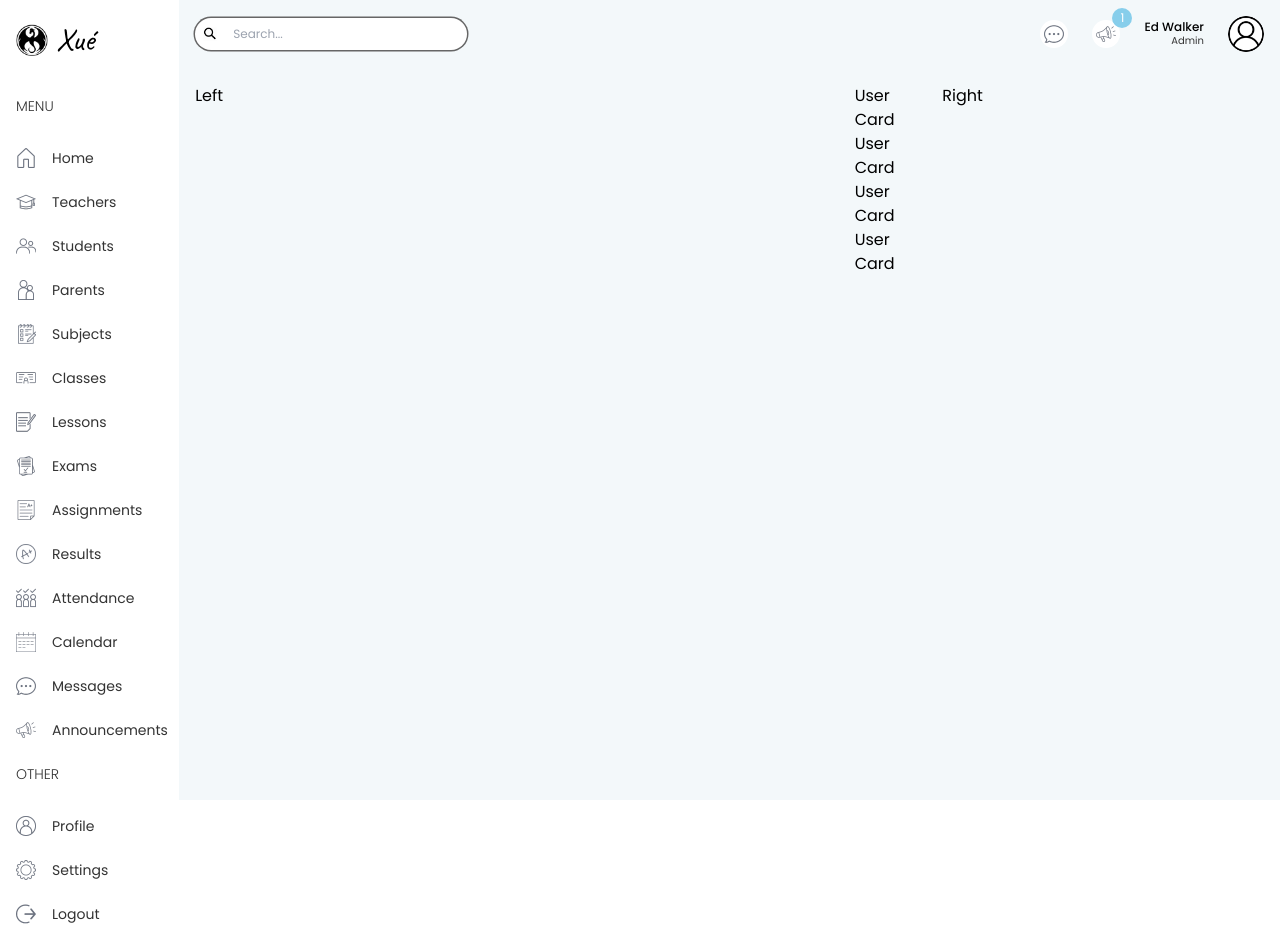
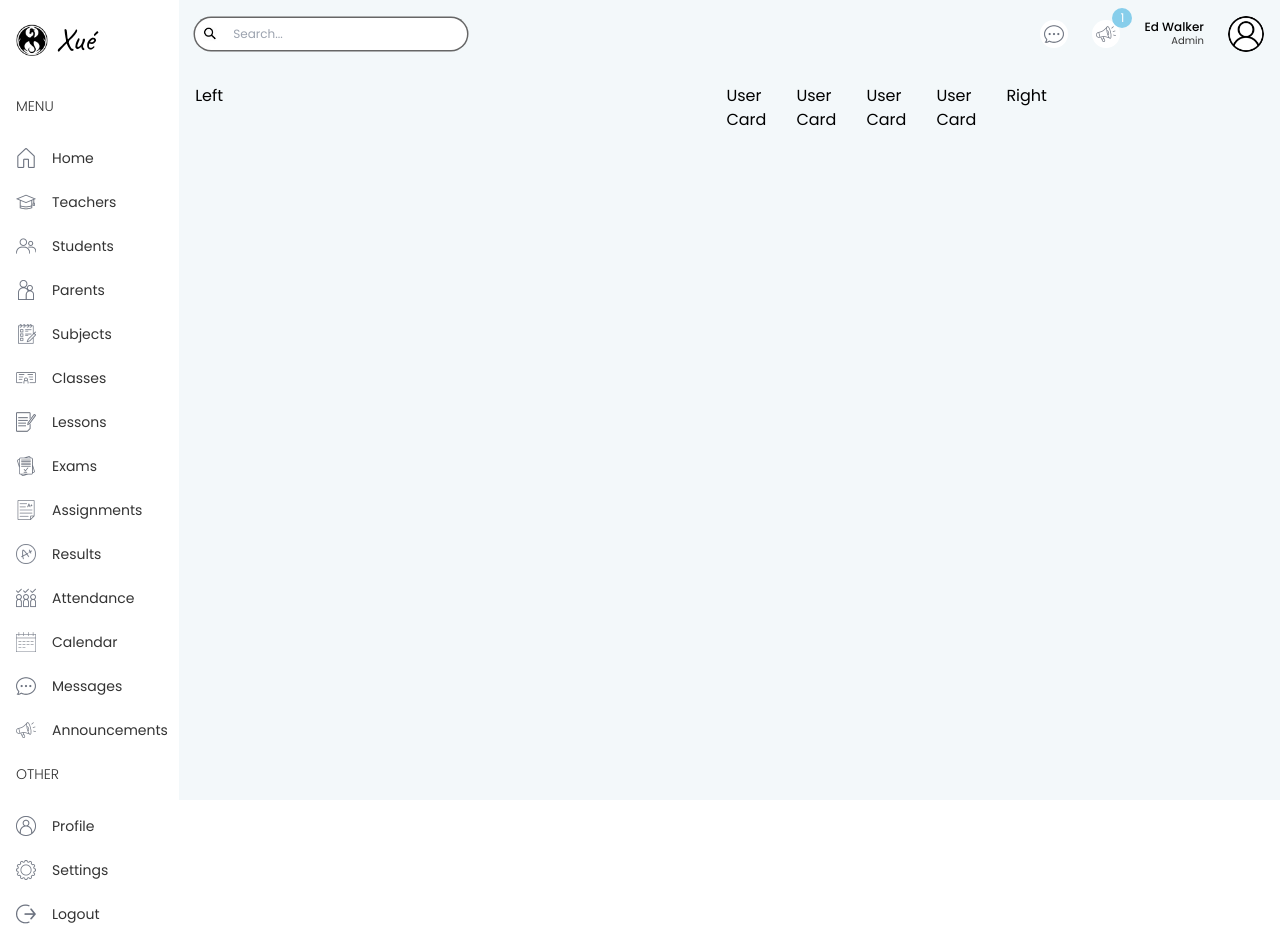
Before and after one commit to Nimira43/Xue, a Next.js app: page /admin in a window 1280 px wide. Built offline with nearby package versions, Linux system fonts and the light colour scheme.

Commit message:
Setting up layout of the UserCard's  in the left panel

```diff
--- a/src/app/(dashboard)/admin/page.tsx
+++ b/src/app/(dashboard)/admin/page.tsx
@@ -6,11 +6,11 @@ const AdminPage = () => {
       <div className='w-full lg:w-2/3'>
         Left
       </div>
-      <div className=''>
-        <UserCard />
-        <UserCard />
-        <UserCard />
-        <UserCard />
+      <div className='flex gap-4 justify-center'>
+        <UserCard type='student'/>
+        <UserCard type='teacher'/>
+        <UserCard type='parent'/>
+        <UserCard type='staff'/>
       </div>
       <div className='w-full lg:w-1/3'>
         Right
```
